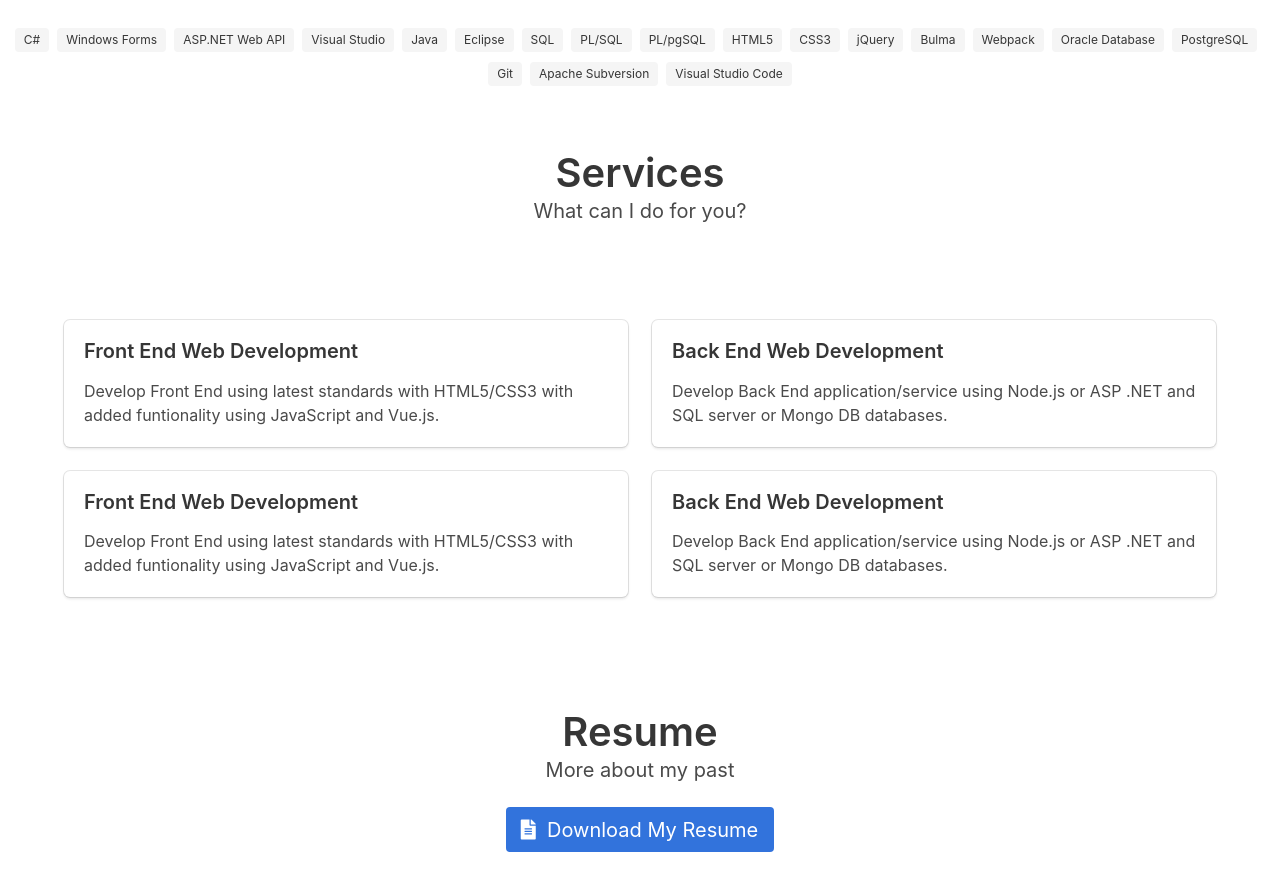
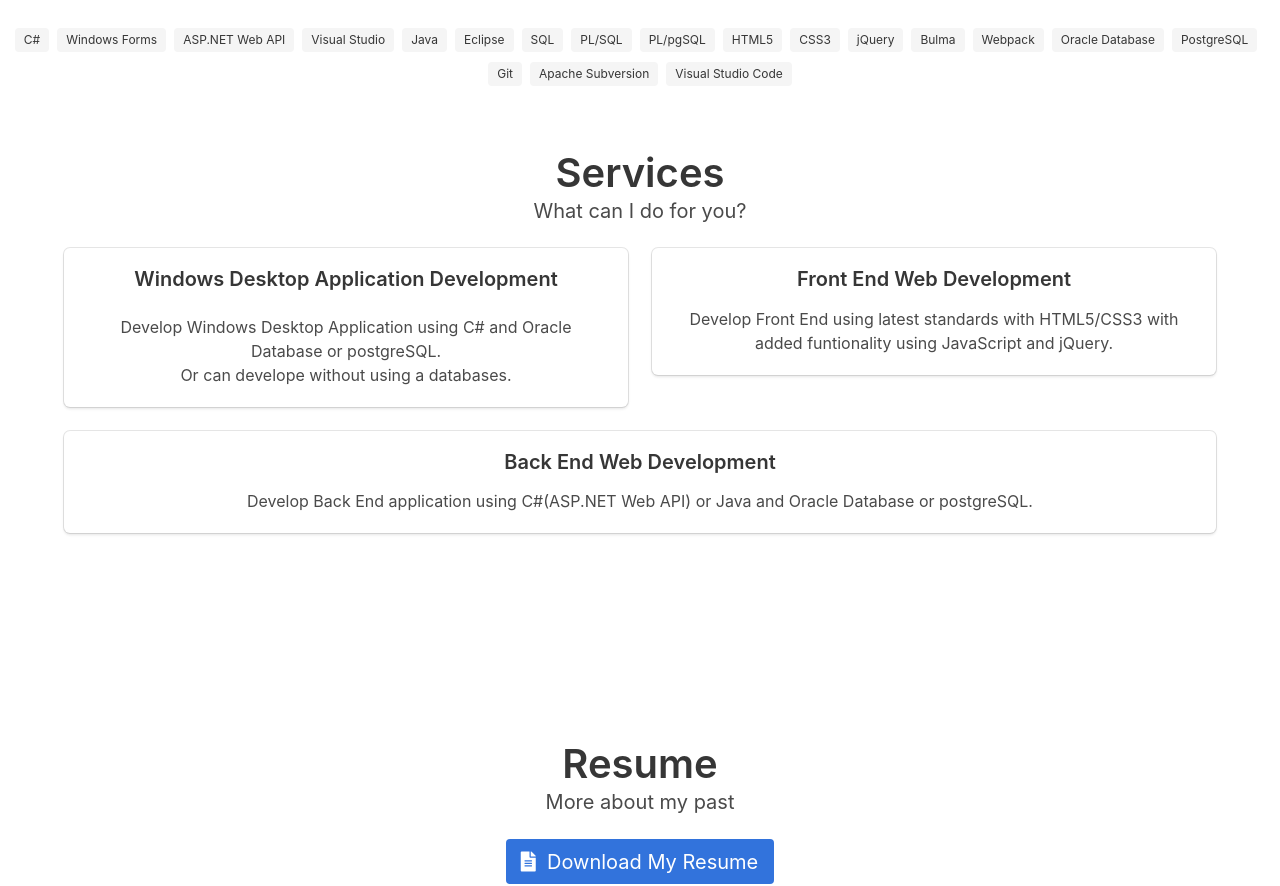
Before and after one commit to koki-nakamura22/portfolio-using-jQuery, a website built with webpack: page public/index.html in a window 1280 px wide. Shown: the part 1544-2430 px from the top of the page. Built offline with nearby package versions, Linux system fonts and the light colour scheme.

Commit message:
Added services component.
Added services component.
Added JSON file for render services component.
Changed services HTML code to JavaScript component.

```diff
--- a/public/index.html
+++ b/public/index.html
@@ -62,55 +62,7 @@
     <div id="skills-tags"></div>
 
     <!-- Services -->
-    <section class="section" id="services">
-      <div class="section-heading">
-        <h3 class="title is-2">Services</h3>
-        <h4 class="subtitle is-5">What can I do for you?</h4>
-      </div>
-      <div class="container">
-        <div class="columns">
-          <div class="column">
-            <div class="box">
-              <div class="content">
-                <h4 class="title is-5">Front End Web Development</h4>
-                Develop Front End using latest standards with HTML5/CSS3 with
-                added funtionality using JavaScript and Vue.js.
-              </div>
-            </div>
-          </div>
-          <div class="column">
-            <div class="box">
-              <div class="content">
-                <h4 class="title is-5">Back End Web Development</h4>
-                Develop Back End application/service using Node.js or ASP .NET
-                and SQL server or Mongo DB databases.
-              </div>
-            </div>
-          </div>
-        </div>
-
-        <div class="columns">
-          <div class="column">
-            <div class="box">
-              <div class="content">
-                <h4 class="title is-5">Front End Web Development</h4>
-                Develop Front End using latest standards with HTML5/CSS3 with
-                added funtionality using JavaScript and Vue.js.
-              </div>
-            </div>
-          </div>
-          <div class="column">
-            <div class="box">
-              <div class="content">
-                <h4 class="title is-5">Back End Web Development</h4>
-                Develop Back End application/service using Node.js or ASP .NET
-                and SQL server or Mongo DB databases.
-              </div>
-            </div>
-          </div>
-        </div>
-      </div>
-    </section>
+    <div id="services" class="section"></div>
 
     <!-- Resume -->
     <section class="section" id="resume">
--- /dev/null
+++ b/public/json/services.json
@@ -0,0 +1,21 @@
+{
+  "title": "Services",
+  "description": "What can I do for you?",
+  "services": [
+    {
+      "title": "Windows Desktop Application Development",
+      "detail": [
+        "Develop Windows Desktop Application using C# and Oracle Database or postgreSQL.",
+        "Or can develope without using a databases."
+      ]
+    },
+    {
+      "title": "Front End Web Development",
+      "detail": "Develop Front End using latest standards with HTML5/CSS3 with added funtionality using JavaScript and jQuery."
+    },
+    {
+      "title": "Back End Web Development",
+      "detail": "Develop Back End application using C#(ASP.NET Web API) or Java and Oracle Database or postgreSQL."
+    }
+  ]
+}
--- /dev/null
+++ b/src/js/components/services.js
@@ -0,0 +1,58 @@
+import servicesData from "../../../public/json/services.json";
+
+export default class Services {
+  constructor(targetId) {
+    this.targetId = targetId;
+  }
+
+  render() {
+    let $services = $(`
+    <div class="section-heading">
+      <h3 class="title is-2">${servicesData.title}</h3>
+      <h4 class="subtitle is-5">${servicesData.description}</h4>
+    </div>
+    `);
+    let $container = $('<div class="container"></div>');
+    let $columns = null;
+    for (let service of servicesData.services) {
+      if($columns == null) {
+        $columns = $('<div class="columns"></div>');
+        $columns.append(generateColumn$DOM(service));
+      } else {
+        $columns.append(generateColumn$DOM(service));
+        $container.append($columns);
+        $columns = null;
+      }
+    }
+    if ($columns != null) {
+      $container.append($columns);
+    }
+    $services.append($container);
+    $(this.targetId).append($services);
+
+    function generateColumn$DOM(data) {
+      let detail;
+      if (data.detail instanceof Array) {
+        let newLineWord = "<br>";
+        detail = "";
+        for (let line of data.detail) {
+          detail += `${line}${newLineWord}`;
+        }
+        let lastIndex = detail.lastIndexOf(newLineWord);
+        detail = detail.substring(0, lastIndex);
+      } else {
+        detail = data.detail;
+      }
+      return $(`
+      <div class="column">
+        <div class="box">
+          <div class="content">
+            <h4 class="title is-5">${data.title}</h4>
+            ${detail}
+          </div>
+        </div>
+      </div>
+      `);
+    }
+  }
+}
--- a/src/js/index.js
+++ b/src/js/index.js
@@ -2,6 +2,7 @@ import NavigationBar from "./components/navigation-bar";
 import Header from "./components/header";
 import About from "./components/about";
 import SkillsTags from "./components/skills-tags";
+import Services from "./components/services";
 import Footer from "./components/footer";
 
 $(() => {
@@ -21,6 +22,10 @@ $(() => {
   let skillsTags = new SkillsTags("#skills-tags");
   skillsTags.render();
 
+  // Render services.
+  let services = new Services("#services");
+  services.render();
+
   // Render footer.
   let footer = new Footer("#footer");
   footer.render();
```
